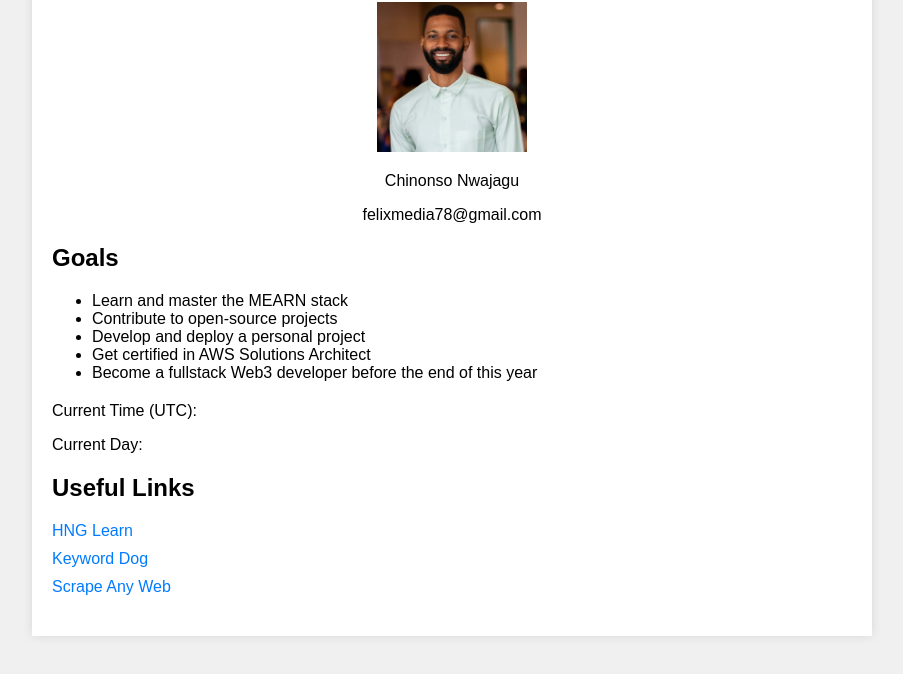
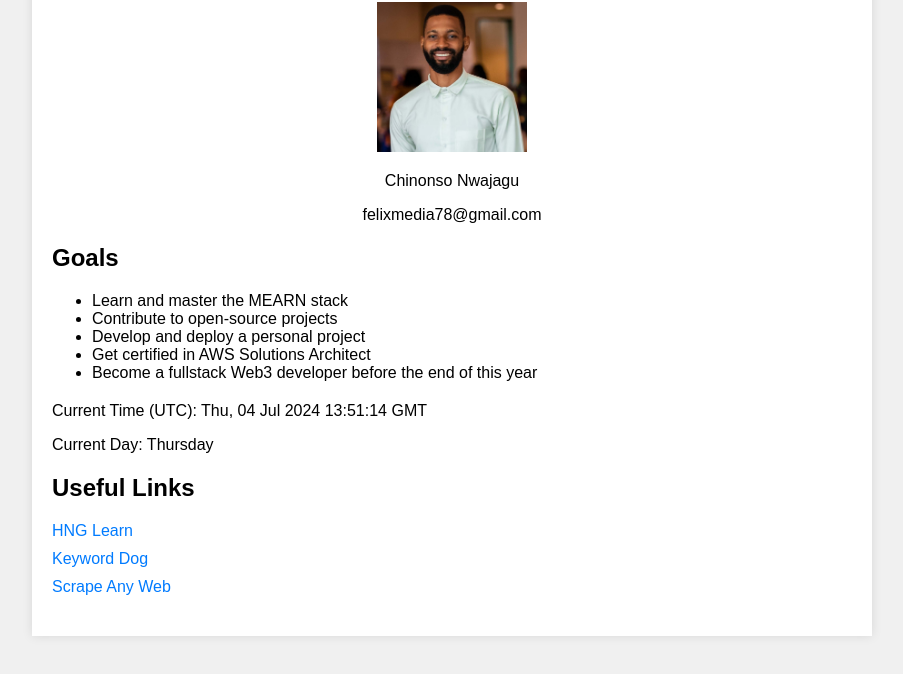
Before and after one commit to nonso7/hngport, a plain HTML site: page index.html in a window 1280 px wide. Shown: the part 98-772 px from the top of the page, without its empty margins (188-1091 px from the left). Drawn offline with Linux system fonts and the light colour scheme.

Commit message:
second commit

```diff
--- a/index.html
+++ b/index.html
@@ -39,6 +39,6 @@
           </ul>
         </section>
       </div>
-
+    <script src="script.js"></script>
 </body>
 </html>
--- /dev/null
+++ b/script.js
@@ -0,0 +1,13 @@
+
+
+    function updateTime() {
+      const now = new Date();
+      const utcTime = now.toUTCString();
+      const currentDay = now.toLocaleDateString('en-US', { weekday: 'long' });
+
+      document.getElementById('currentTimeUTC').textContent = utcTime;
+      document.getElementById('currentDay').textContent = currentDay;
+    }
+
+    updateTime();
+    setInterval(updateTime, 60000); // Update time every minute
```
